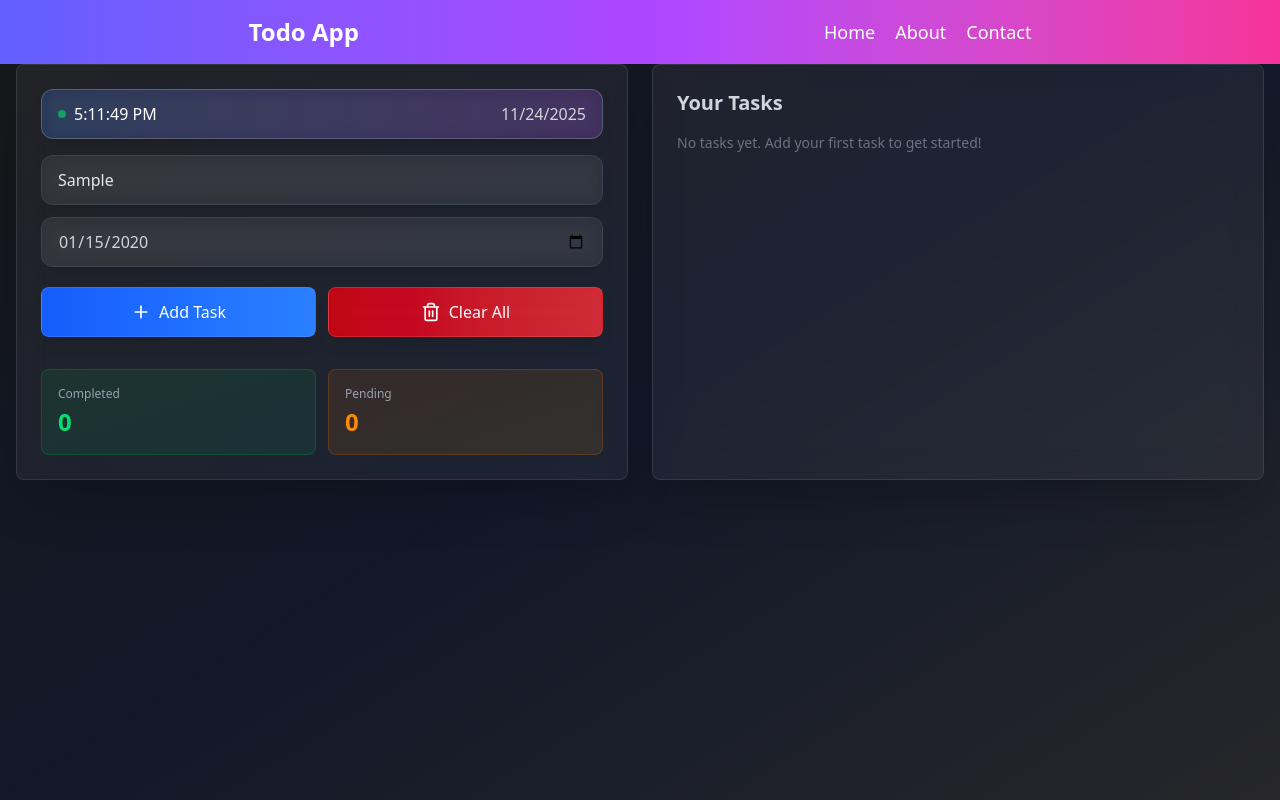
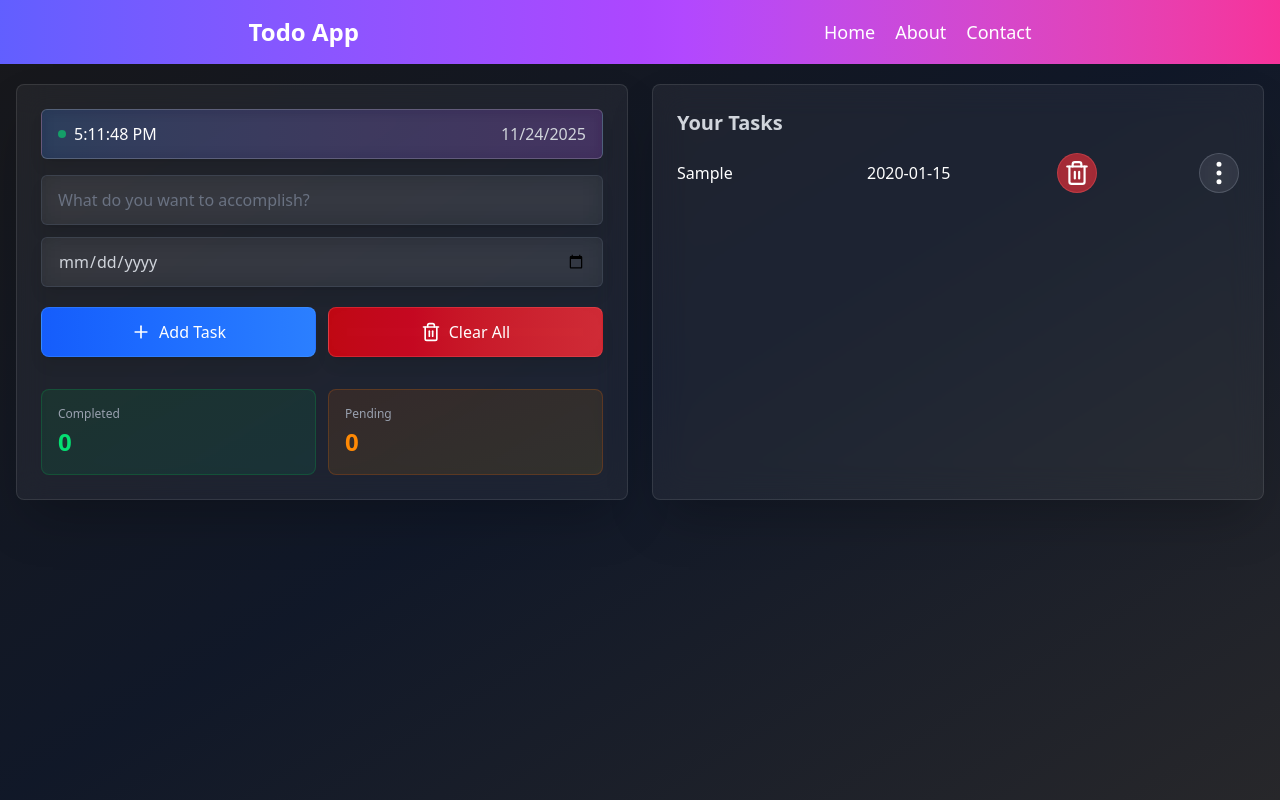
Before and after one commit to S1540/newTodo-App, a React (Vite) app in the folder todo-app/: page / in a window 1280 px wide. Both pictures are taken after typing "Sample", "2020-01-15" into the empty fields and a click on the button "Add Task". Built offline with nearby package versions, Linux system fonts and the light colour scheme.

Commit message:
update logic and ui

```diff
--- a/todo-app/src/components/Main.jsx
+++ b/todo-app/src/components/Main.jsx
@@ -1,8 +1,14 @@
 import React, { useEffect, useState } from "react";
-import { Plus, Trash2 } from "lucide-react";
+import { Plus, Trash2, X } from "lucide-react";
+import { EllipsisVertical } from "lucide-react";
+import { MessageCircleX } from "lucide-react";
 
 const Main = () => {
   const [time, setTime] = useState(new Date());
+  const [task, setTask] = useState("");
+  const [date, setDate] = useState("");
+  const [tasks, setTasks] = useState([]);
+  const [isDropdownOpen, setIsDropdownOpen] = useState(false);
 
   useEffect(() => {
     const timer = setInterval(() => {
@@ -11,14 +17,23 @@ const Main = () => {
     return () => clearInterval(timer);
   });
 
+  const handleAddTask = () => {
+    if (task && date) {
+      setTasks([...tasks, { task, date }]);
+      setTask("");
+      setDate("");
+    }
+    console.log(tasks);
+  };
+
   return (
     <>
       <section className="bg-gradient-to-br from-zinc-900 via-gray-900 to-zinc-800 min-h-screen pt-8 sm:pt-16 text-white px-4">
         {/* Task Section */}
-        <div className="max-w-7xl mx-auto w-full grid grid-cols-1 md:grid-cols-2 gap-6">
+        <div className="max-w-7xl mx-auto w-full grid grid-cols-1 md:grid-cols-2 gap-6 mt-10 sm:mt-5">
           <div className="flex flex-col gap-4 bg-white/5 backdrop-blur-lg rounded-lg p-6 border border-white/10 shadow-2xl">
             {/* Header with Time & Date */}
-            <div className="flex justify-between items-center px-4 py-3 bg-gradient-to-r from-blue-500/20 to-purple-500/20 backdrop-blur-sm rounded-xl border border-white/20 shadow-lg">
+            <div className="flex justify-between items-center px-4 py-3 bg-gradient-to-r from-blue-500/20 to-purple-500/20 backdrop-blur-sm rounded-md border border-white/20 shadow-lg">
               <div className="flex items-center gap-2">
                 <div className="w-2 h-2 bg-green-400 rounded-full animate-pulse"></div>
                 <h2 className="text-sm sm:text-base font-medium">
@@ -36,21 +51,28 @@ const Main = () => {
             <div className="flex flex-col gap-3">
               <input
                 type="text"
+                value={task}
+                onChange={(e) => setTask(e.target.value)}
                 placeholder="What do you want to accomplish?"
-                className="border border-gray-600/50 rounded-xl px-4 py-3 outline-none w-full bg-white/5 backdrop-blur-md shadow-lg text-gray-200 placeholder:text-gray-500 focus:border-blue-400/50 focus:ring-2 focus:ring-blue-400/20 transition-all"
+                className="border border-gray-600/50 rounded-md px-4 py-3 outline-none w-full bg-white/5 backdrop-blur-md shadow-lg text-gray-200 placeholder:text-gray-500 focus:border-blue-400/50 focus:ring-2 focus:ring-blue-400/20 transition-all"
               />
               <input
                 type="date"
-                className="border border-gray-600/50 rounded-xl px-4 py-3 outline-none w-full bg-white/5 backdrop-blur-md shadow-lg text-gray-300 focus:border-blue-400/50 focus:ring-2 focus:ring-blue-400/20 transition-all"
+                value={date}
+                onChange={(e) => setDate(e.target.value)}
+                className="border border-gray-600/50 rounded-md px-4 py-3 outline-none w-full bg-white/5 backdrop-blur-md shadow-lg text-gray-300 focus:border-blue-400/50 focus:ring-2 focus:ring-blue-400/20 transition-all"
               />
 
               {/* Action Buttons */}
               <div className="flex gap-3 mt-2">
-                <button className="flex-1 flex items-center justify-center gap-2 py-3 px-4 rounded-lg bg-gradient-to-r from-blue-600 to-blue-500 hover:from-blue-500 hover:to-blue-400 backdrop-blur-md shadow-lg border border-blue-400/30 transition-all hover:scale-105 active:scale-95 font-medium">
+                <button
+                  onClick={handleAddTask}
+                  className="flex-1 flex items-center justify-center gap-2 py-3 px-4 rounded-lg bg-gradient-to-r from-blue-600 to-blue-500 hover:from-blue-500 hover:to-blue-400 backdrop-blur-md shadow-lg border border-blue-400/30 transition-all duration-300 ease-in-out cursor-pointer hover:scale-105 active:scale-95 font-medium"
+                >
                   <Plus size={20} />
                   <span>Add Task</span>
                 </button>
-                <button className="flex-1 flex items-center justify-center gap-2 py-3 px-4 rounded-lg bg-gradient-to-r from-red-600/80 to-red-500/80 hover:from-red-500 hover:to-red-400 backdrop-blur-md shadow-lg border border-red-400/30 transition-all hover:scale-105 active:scale-95 font-medium">
+                <button className="flex-1 flex items-center justify-center gap-2 py-3 px-4 rounded-lg bg-gradient-to-r from-red-600/80 to-red-500/80 hover:from-red-500 hover:to-red-400 backdrop-blur-md shadow-lg border border-red-400/30 transition-all duration-300 ease-in-out hover:scale-105 active:scale-95 font-medium cursor-pointer">
                   <Trash2 size={20} />
                   <span>Clear All</span>
                 </button>
@@ -73,9 +95,54 @@ const Main = () => {
           {/* Second grid item - you can style this yourself */}
           <div className="flex flex-col gap-4 bg-white/5 backdrop-blur-lg rounded-lg p-6 border border-white/10 shadow-2xl">
             <h3 className="text-xl font-semibold text-gray-300">Your Tasks</h3>
-            <p className="text-gray-500 text-sm">
-              No tasks yet. Add your first task to get started!
-            </p>
+            {/* Task List */}
+            {tasks.length > 0 ? (
+              tasks.map((task, index) => (
+                <ul key={index} className="grid grid-cols-3 gap-2">
+                  <li className="py-2">{task.task}</li>
+                  <li className="py-2">{task.date}</li>
+                  <div className="flex justify-between">
+                    <button className="bg-red-500/60 backdrop-blur-md border border-red-400/30 text-white flex items-center justify-center rounded-full w-10 h-10 py-1 px-1.5">
+                      <Trash2 size={30} />
+                    </button>
+                    <button
+                      onClick={() =>
+                        setIsDropdownOpen(
+                          isDropdownOpen === index ? null : index
+                        )
+                      }
+                      className="bg-gray-400/10 backdrop-blur-md border border-gray-400/30 text-white flex items-center justify-center rounded-full w-10 h-10 relative"
+                    >
+                      {isDropdownOpen === index ? (
+                        <MessageCircleX size={30} />
+                      ) : (
+                        <EllipsisVertical size={30} />
+                      )}
+                      {isDropdownOpen === index && (
+                        <div className="absolute top-12 -right-6 flex flex-col bg-gray-800/90 backdrop-blur-md border border-gray-600/50 rounded-md p-2 gap-1 z-50">
+                          <a
+                            href=""
+                            className="hover:bg-gray-700/50 px-3 py-1 rounded"
+                          >
+                            Complete
+                          </a>
+                          <a
+                            href=""
+                            className="hover:bg-gray-700/50 px-3 py-1 rounded"
+                          >
+                            Edit Task
+                          </a>
+                        </div>
+                      )}
+                    </button>
+                  </div>
+                </ul>
+              ))
+            ) : (
+              <p className="text-gray-500 text-sm">
+                No tasks yet. Add your first task to get started!
+              </p>
+            )}
           </div>
         </div>
       </section>
```
